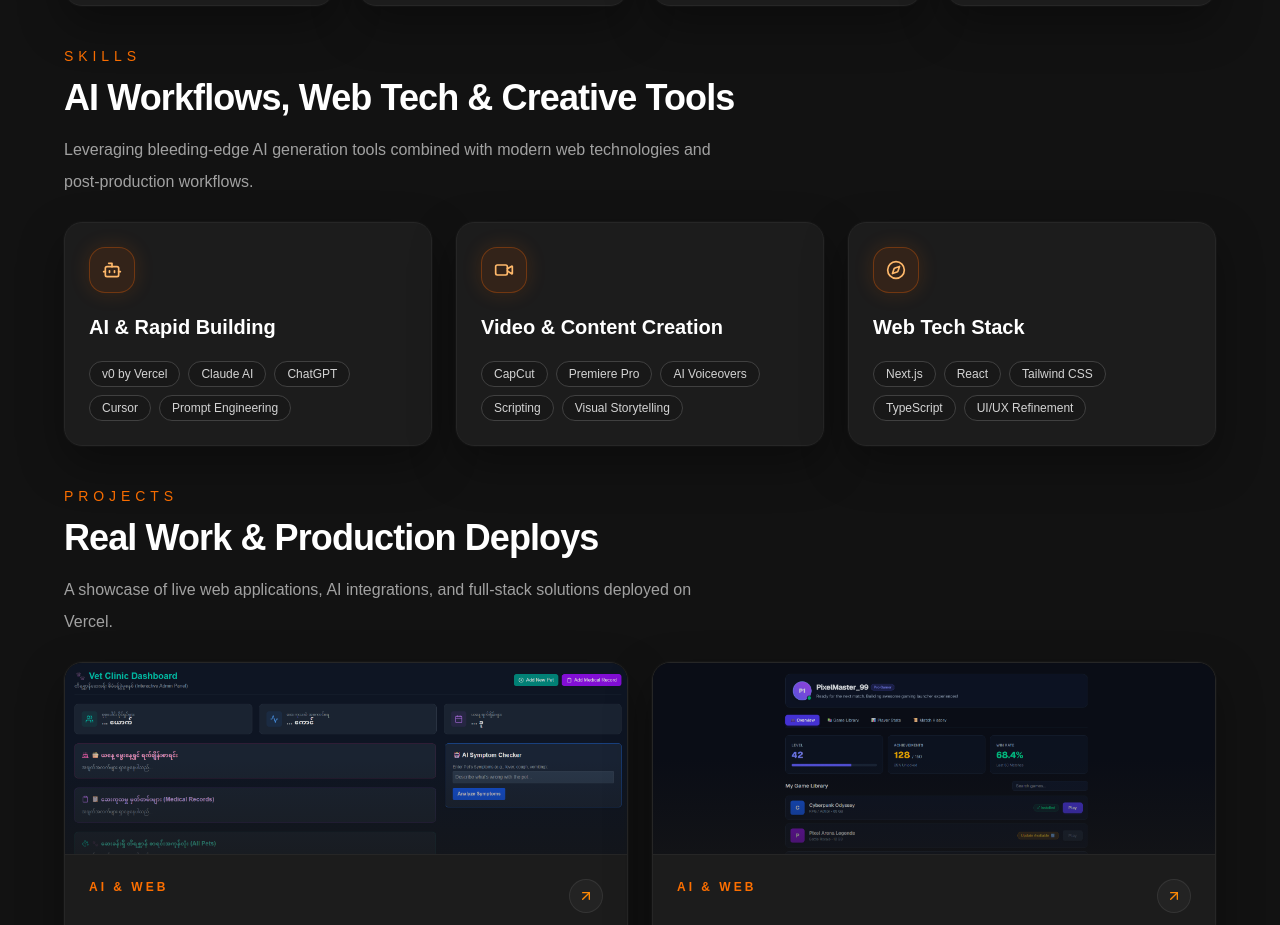
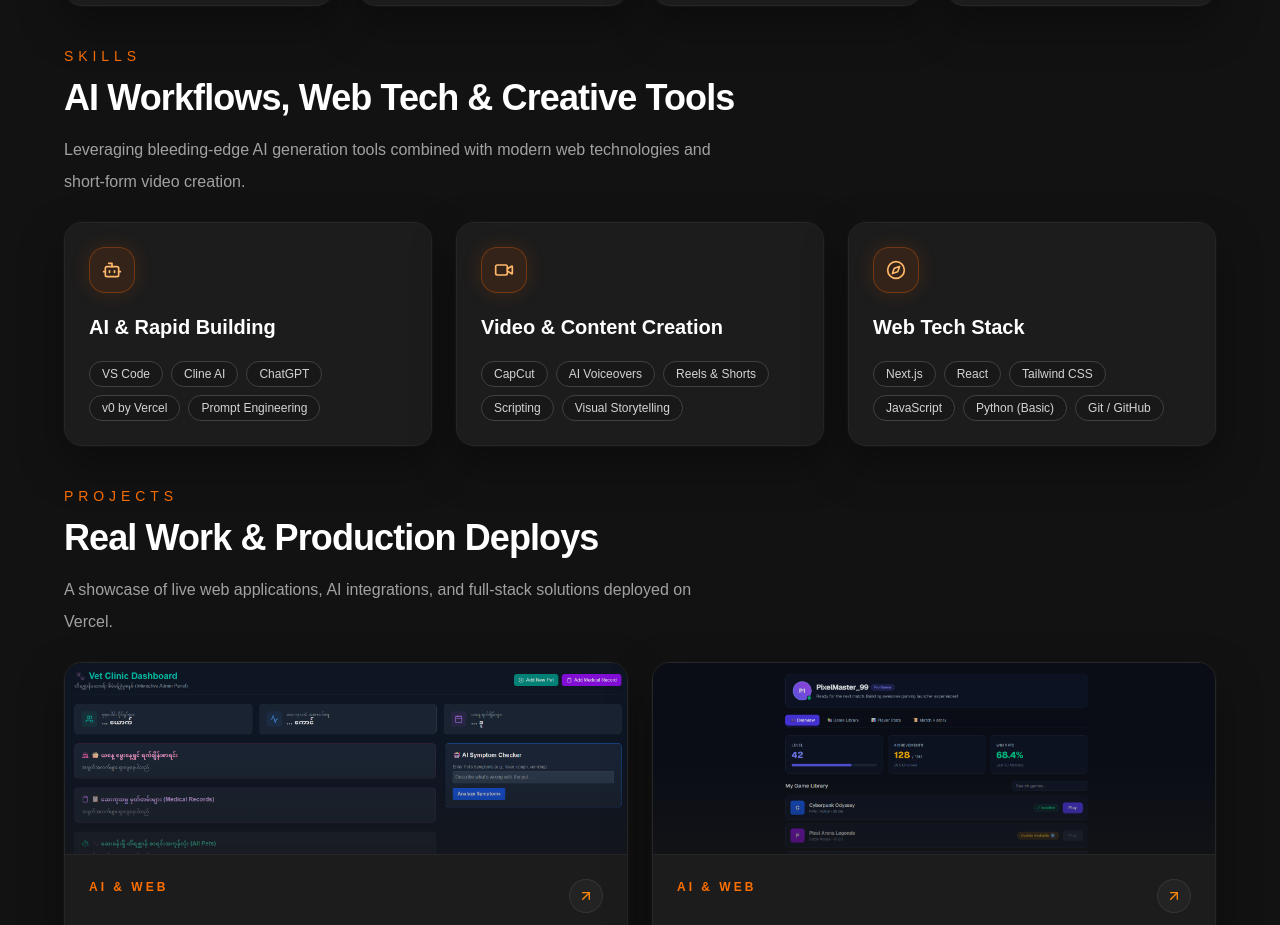
Before and after one commit to mrhlaingdev/MR-HLAING-PORTFOLIO, a Next.js app: page / in a window 1280 px wide. Shown: the part 1743-2668 px from the top of the page. Built offline with nearby package versions, Linux system fonts and the light colour scheme.

Commit message:
Update skills with CapCut video creation

```diff
--- a/src/sections/Skills.jsx
+++ b/src/sections/Skills.jsx
@@ -6,17 +6,17 @@ const customSkillCategories = [
   {
     title: "AI & Rapid Building",
     icon: Bot,
-    items: ["v0 by Vercel", "Claude AI", "ChatGPT", "Cursor", "Prompt Engineering"],
+    items: ["VS Code", "Cline AI", "ChatGPT", "v0 by Vercel", "Prompt Engineering"],
   },
   {
     title: "Video & Content Creation",
     icon: Video,
-    items: ["CapCut", "Premiere Pro", "AI Voiceovers", "Scripting", "Visual Storytelling"],
+    items: ["CapCut", "AI Voiceovers", "Reels & Shorts", "Scripting", "Visual Storytelling"],
   },
   {
     title: "Web Tech Stack",
     icon: Compass,
-    items: ["Next.js", "React", "Tailwind CSS", "TypeScript", "UI/UX Refinement"],
+    items: ["Next.js", "React", "Tailwind CSS", "JavaScript", "Python (Basic)", "Git / GitHub"],
   },
 ];
 
@@ -26,7 +26,7 @@ export default function Skills() {
       <SectionHeading
         eyebrow="Skills"
         title="AI Workflows, Web Tech & Creative Tools"
-        subtitle="Leveraging bleeding-edge AI generation tools combined with modern web technologies and post-production workflows."
+        subtitle="Leveraging bleeding-edge AI generation tools combined with modern web technologies and short-form video creation."
       />
       <div className="grid gap-6 md:grid-cols-2 xl:grid-cols-3">
         {customSkillCategories.map((category) => (
```
